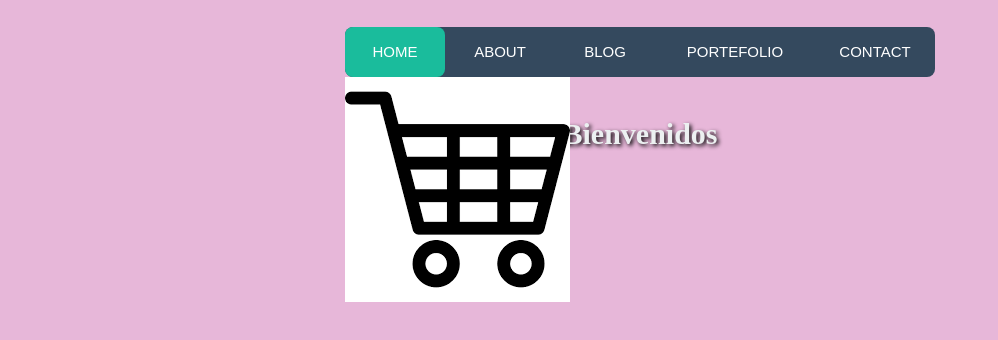
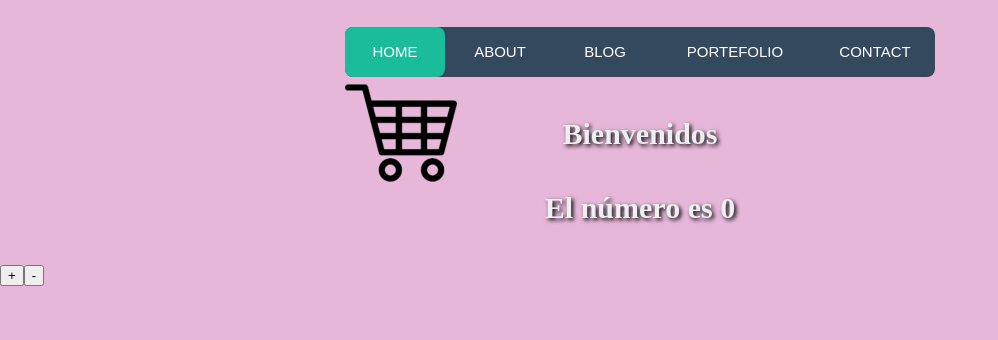
Before and after one commit to RomiLuna/tienda_online, a React (Create React App) app: page / in a window 1280 px wide. Shown: the top 340 px of the page, without its empty margins (0-998 px from the left). Built offline with nearby package versions, Linux system fonts and the light colour scheme.

Commit message:
actualización de desafío 3

```diff
--- a/src/App.jsx
+++ b/src/App.jsx
@@ -1,14 +1,29 @@
-import { Fragment } from 'react';
+import { Fragment , useState } from 'react';
 import Header from './components/Header/Header.jsx';
 import Login from './components/Login/Login'
 import Input from './components/Input/Input.jsx';
 import ItemListContainer from './components/ItemListContainer/ItemListContainer.js';
 
-const App = () => {
+function App  ()  {
+    const [number, SetNumber] = useState(0)
+
+     const incrementar = () => {
+        SetNumber(number + 1)
+    }
+
+    const decrementar = () => {
+        SetNumber(number - 1)
+    }
+
     return(
         <Fragment>
         <Header/>
         <ItemListContainer  greeting="Bienvenidos"/>
+        <h1>{`El número es ${number}`}</h1>
+        <button onClick={incrementar}>+</button>
+        <button onClick={decrementar}>-</button>
+
+
        {/* <Login/>  */}
 {/*<div>
     <Input styleClass="dark1" queTipoSoy="number"/>
```
Also changed, not shown: src/Imagenes/carrito.png.
